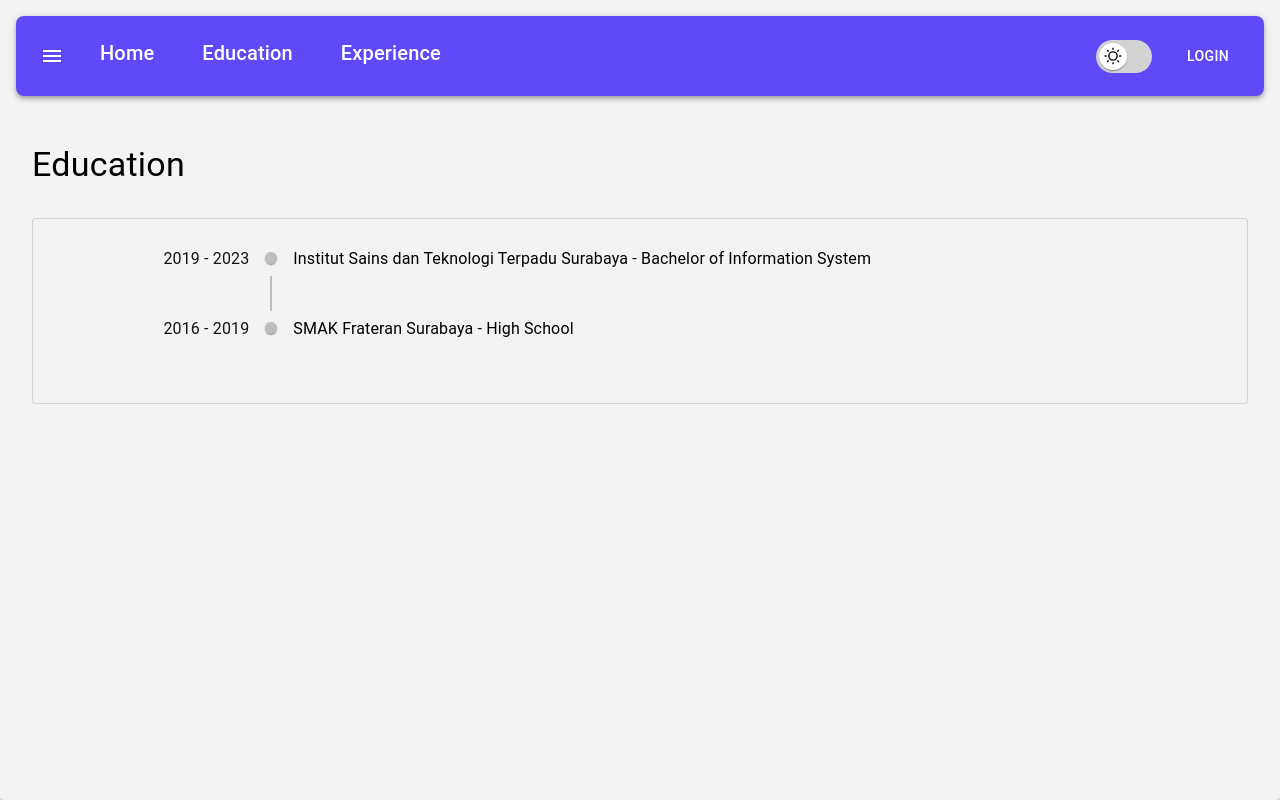
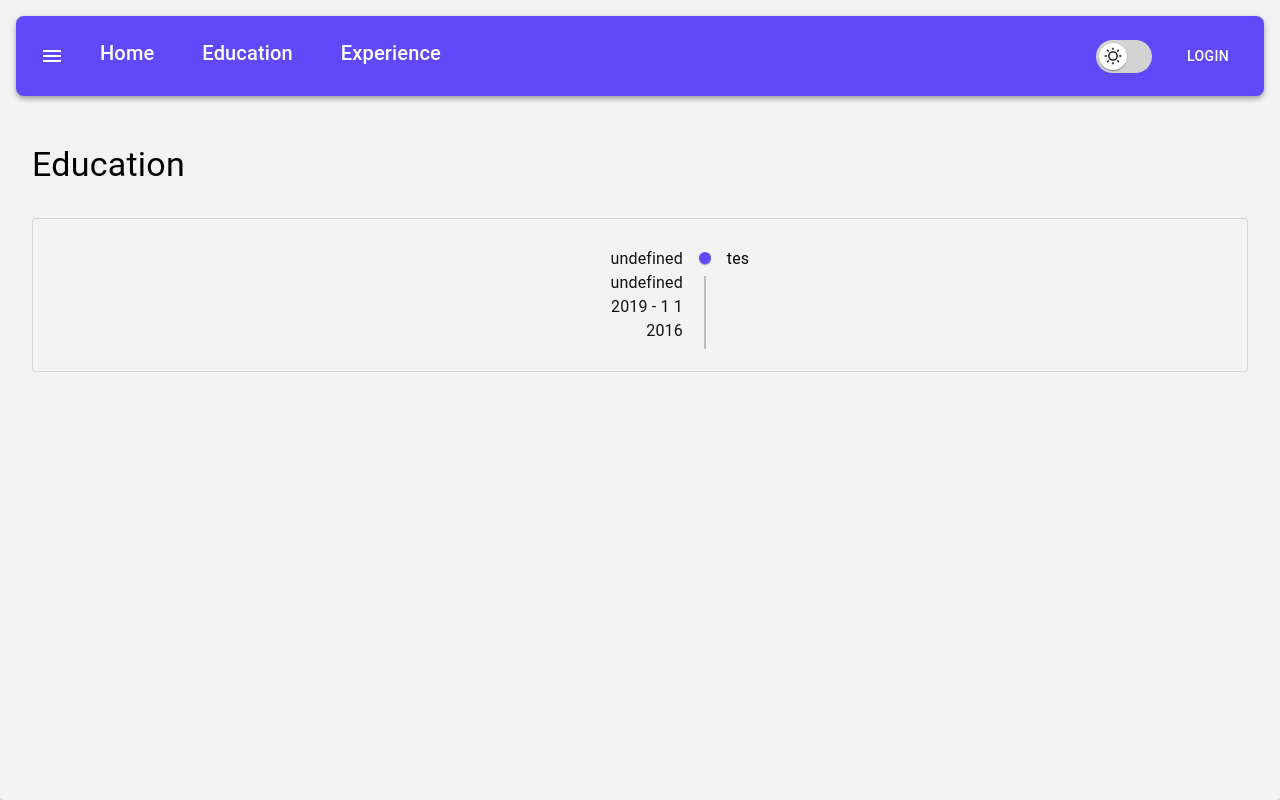
Before and after one commit to XSmas29/portfolio-react, a React (Vite) app: page /education in a window 1280 px wide. Built offline with nearby package versions, Linux system fonts and the light colour scheme.

Commit message:
timelineCard component

```diff
--- a/src/App.tsx
+++ b/src/App.tsx
@@ -16,14 +16,11 @@ function App() {
       >
         <div className="App">
           <Navbar />
-          <Paper
-            elevation={0}
-            sx={{
-              m: 4,
-            }}
+          <div
+            style={{ margin: '2em' }}
           >
             <Routing />
-          </Paper>
+          </div>
         </div>
       </Paper>
     </ThemeProvider>
--- /dev/null
+++ b/src/components/card/timelineCard.tsx
@@ -0,0 +1,32 @@
+import { TimelineConnector, TimelineContent, TimelineDot, TimelineOppositeContent, TimelineSeparator } from '@mui/lab';
+
+type TimelineCardProps = {
+  dateStart: {
+    day?: number;
+    month?: number;
+    year: number;
+  };
+  dateEnd: {
+    day?: number;
+    month?: number;
+    year?: number;
+  };
+  description: string;
+};
+
+const TimelineCard = ({ dateStart, dateEnd, description }: TimelineCardProps) => {
+  return (
+    <>
+      <TimelineOppositeContent color="textSecondary">
+        {`${dateStart.day} ${dateStart.month} ${dateStart.year}`} - {`${dateEnd.day} ${dateEnd.month} ${dateEnd.year}`}
+      </TimelineOppositeContent>
+      <TimelineSeparator>
+        <TimelineDot color='primary'/>
+      <TimelineConnector />
+      </TimelineSeparator>
+      <TimelineContent>{ description }</TimelineContent>
+    </>
+  );
+};
+
+export default TimelineCard;
--- a/src/pages/education.tsx
+++ b/src/pages/education.tsx
@@ -1,6 +1,7 @@
 import { Paper, Typography } from '@mui/material';
 import Timeline from '@mui/lab/Timeline';
-import { TimelineConnector, TimelineContent, TimelineDot, TimelineItem, TimelineOppositeContent, timelineOppositeContentClasses, TimelineSeparator } from '@mui/lab';
+import { TimelineItem, timelineOppositeContentClasses } from '@mui/lab';
+import TimelineCard from '@components/card/timelineCard';
 
 const Education = () => {
   return (
@@ -23,23 +24,7 @@ const Education = () => {
           }}
         >
           <TimelineItem>
-        <TimelineOppositeContent color="textSecondary">
-          2019 - 2023
-        </TimelineOppositeContent>
-        <TimelineSeparator>
-          <TimelineDot />
-          <TimelineConnector />
-        </TimelineSeparator>
-        <TimelineContent>Institut Sains dan Teknologi Terpadu Surabaya - Bachelor of Information System</TimelineContent>
-      </TimelineItem>
-      <TimelineItem>
-        <TimelineOppositeContent color="textSecondary">
-          2016 - 2019
-        </TimelineOppositeContent>
-        <TimelineSeparator>
-          <TimelineDot />
-        </TimelineSeparator>
-        <TimelineContent>SMAK Frateran Surabaya - High School</TimelineContent>
+            <TimelineCard dateEnd={{ day: 1, month: 1, year: 2016 }} dateStart={{ year: 2019 }} description={'tes'}/>
           </TimelineItem>
         </Timeline>
       </Paper>
```
Also changed, not shown: src/utils/format.ts (added, +34 -0 lines), src/pages/dummy/timeline.ts (added). Lines whose indentation alone changed are shown as unchanged.
